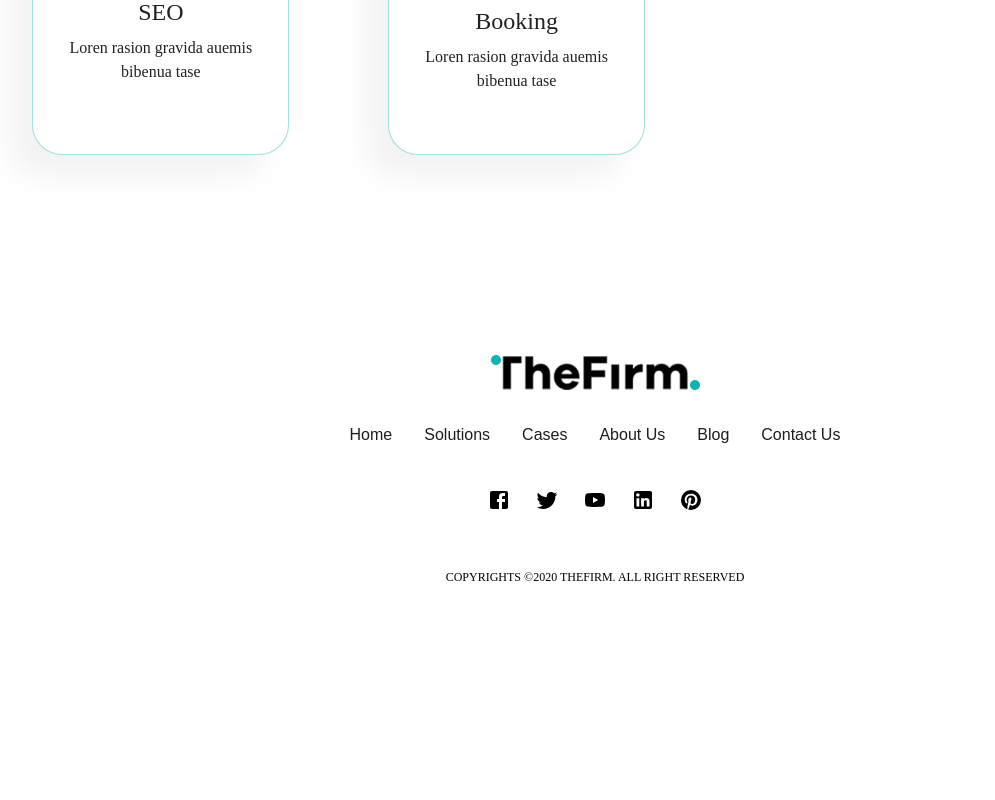
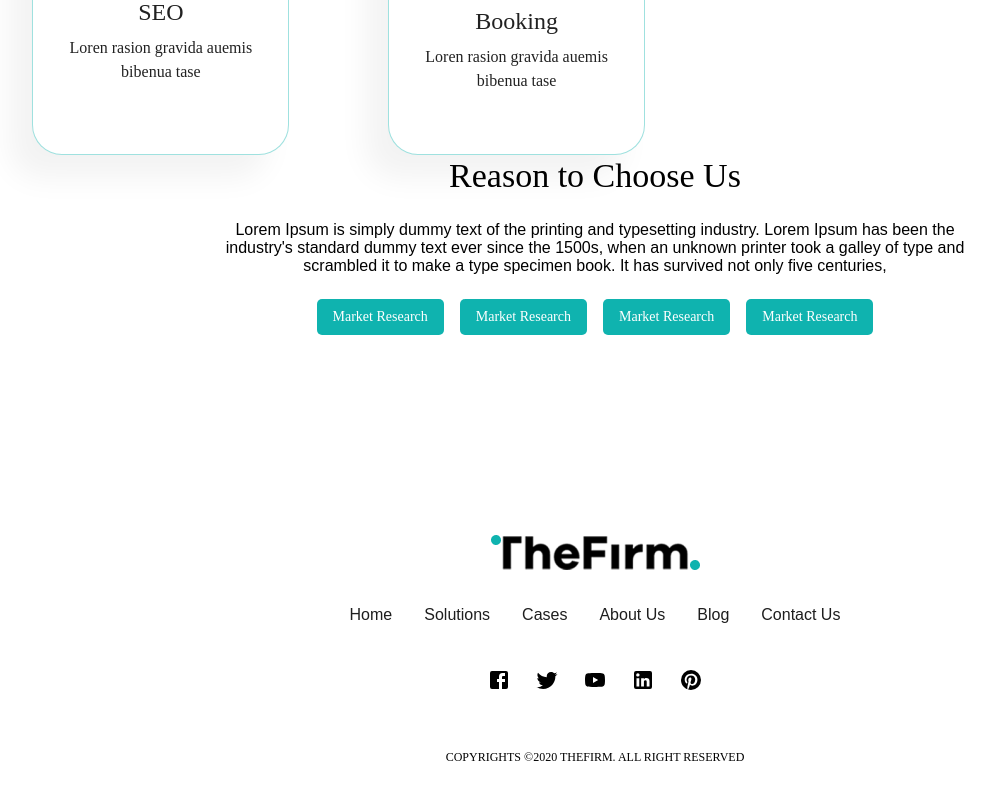
Before and after one commit to marwahaifawi/The-Firm, a React (Create React App) app: page /homepage in a window 1280 px wide. Shown: the part 1365-2165 px from the top of the page, without its empty margins (45-1040 px from the left). Before the commit the page ends 2079 px from the top, so only its background shows below. Built offline with nearby package versions, Linux system fonts and the light colour scheme; a small style sheet from the web is missing; a web font is replaced by a local one.

Commit message:
make section title,desc,layout for buttons

```diff
--- a/src/components/homepagesolutionssection/index.js
+++ b/src/components/homepagesolutionssection/index.js
@@ -65,7 +65,7 @@ const SolutionsSection = () => {
             Perfect Solution for <br /> Your Business
           </Typography>
           <Typography
-            textAlign={{ xs: "center", lg: "left " }}
+            textAlign={{ xs: "center", lg: "left" }}
             variant="OVERLINE TEXT"
           >
             Discover optimal solutions for businesses: digital partnerships, SEO
--- a/src/components/ourpartnerssection/index.js
+++ b/src/components/ourpartnerssection/index.js
@@ -1,7 +1,6 @@
 import React from 'react';
-import { Container, Stack, Stepper, Typography } from "@mui/material";
+import { Container, Stack,Typography } from "@mui/material";
 import IconCard from "../../components/iconcard";
-import windows from "../../assets/widowsImg.png";
 import googleHovered from "../../assets/hoverdGoogleImg.png"
 import Google from "../../assets/google.jpg"
 import WindowsHovered from "../../assets/windowsHovered.webp"
--- a/src/pages/homepage/index.js
+++ b/src/pages/homepage/index.js
@@ -1,17 +1,56 @@
-import React from "react";
+import React, { useState } from "react";
 import HomePageHeroSection from "../../components/hompageherosection";
 import OurPartnersSection from "../../components/ourpartnerssection";
 import SolutionsSection from "../../components/homepagesolutionssection";
-
-
+import { Stack, Grid } from "@mui/material";
+import { Container, Typography } from "@mui/material";
+import ButtonApp from "../../shared/button";
 
 const HomePage = () => {
+  const [clicked, setClicked] = useState(false);
+
+  const handleButtonClick = () => {
+    setClicked(!clicked);
+  };
+
   return (
     <>
       <HomePageHeroSection />
       <OurPartnersSection />
-      <SolutionsSection/>
-
+      <SolutionsSection />
+      <Container>
+        <Stack justifyContent="center" alignItems="center" spacing={3}>
+          <Stack
+            justifyContent="center"
+            alignItems="center"
+            spacing={3}
+            width={"64%"}
+          >
+            <Typography variant="h4" textAlign="center">
+              Reason to Choose Us
+            </Typography>
+            <Typography textAlign="center" variant="OVERLINE TEXT">
+              Lorem Ipsum is simply dummy text of the printing and typesetting
+              industry. Lorem Ipsum has been the industry's standard dummy text
+              ever since the 1500s, when an unknown printer took a galley of
+              type and scrambled it to make a type specimen book. It has
+              survived not only five centuries,
+            </Typography>
+            <Stack spacing={2} direction="row">
+              {[1, 2, 3, 4].map((item, index) => (
+                <ButtonApp
+                  key={index}
+                  onClick={handleButtonClick}
+                  variant={clicked ? "outlined" : "contained"}
+                  setClicked={setClicked}
+                >
+                  Market Research
+                </ButtonApp>
+              ))}
+            </Stack>
+          </Stack>
+        </Stack>
+      </Container>
     </>
   );
 };
--- a/src/shared/button.js
+++ b/src/shared/button.js
@@ -1,9 +1,12 @@
 import { Button } from "@mui/material";
 import React from "react";
 
-const ButtonApp = ({ children, color, disabled, size, variant }) => {
+const ButtonApp = ({ children, color, disabled, size, variant  , clicked , setClicked}) => {
+  const handleButtonClick = () => {
+    setClicked(!clicked);
+  };
   return (
-    <Button color={color} disabled={disabled} size={size} variant={variant}>
+    <Button color={color} disabled={disabled} size={size} variant={variant} onClick={handleButtonClick}>
       {children}
     </Button>
   );
```
